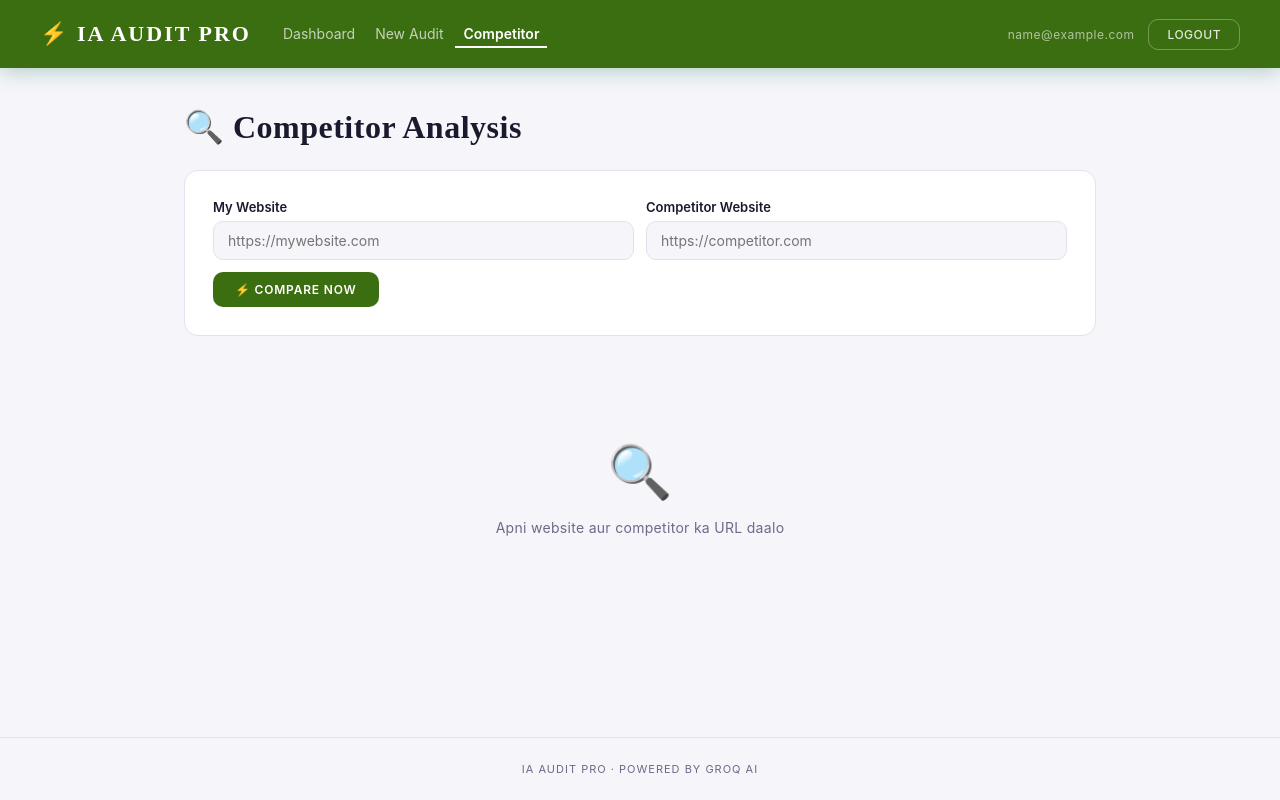
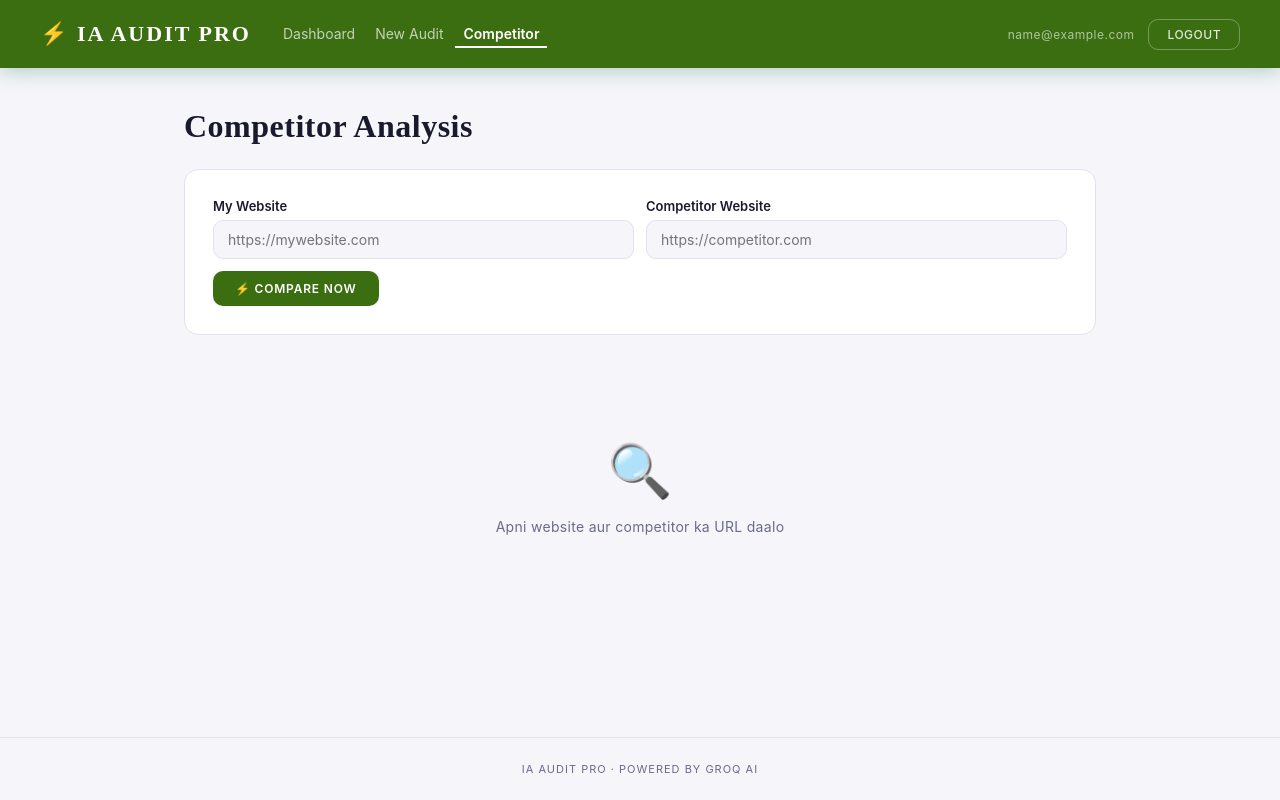
Before and after one commit to iqraaslam1022-creator/ia-audit-pros, a React (Vite) app in the folder frontend/: page /competitor in a window 1280 px wide. Built offline with nearby package versions, Linux system fonts and the light colour scheme; sample sign-in values are in the browser's storage.

Commit message:
Update Competitor.js

```diff
--- a/frontend/src/pages/Competitor.js
+++ b/frontend/src/pages/Competitor.js
@@ -34,7 +34,7 @@ export default function Competitor() {
     <div className="layout">
       <Navbar />
       <main className="main">
-        <h1 className="page-title">🔍 Competitor Analysis</h1>
+        <h1 className="page-title">Competitor Analysis</h1>
 
         <div className="card" style={{ marginBottom: '1.5rem' }}>
           <div style={{ display: 'grid', gridTemplateColumns: '1fr 1fr', gap: 12, marginBottom: 12 }}>
```
